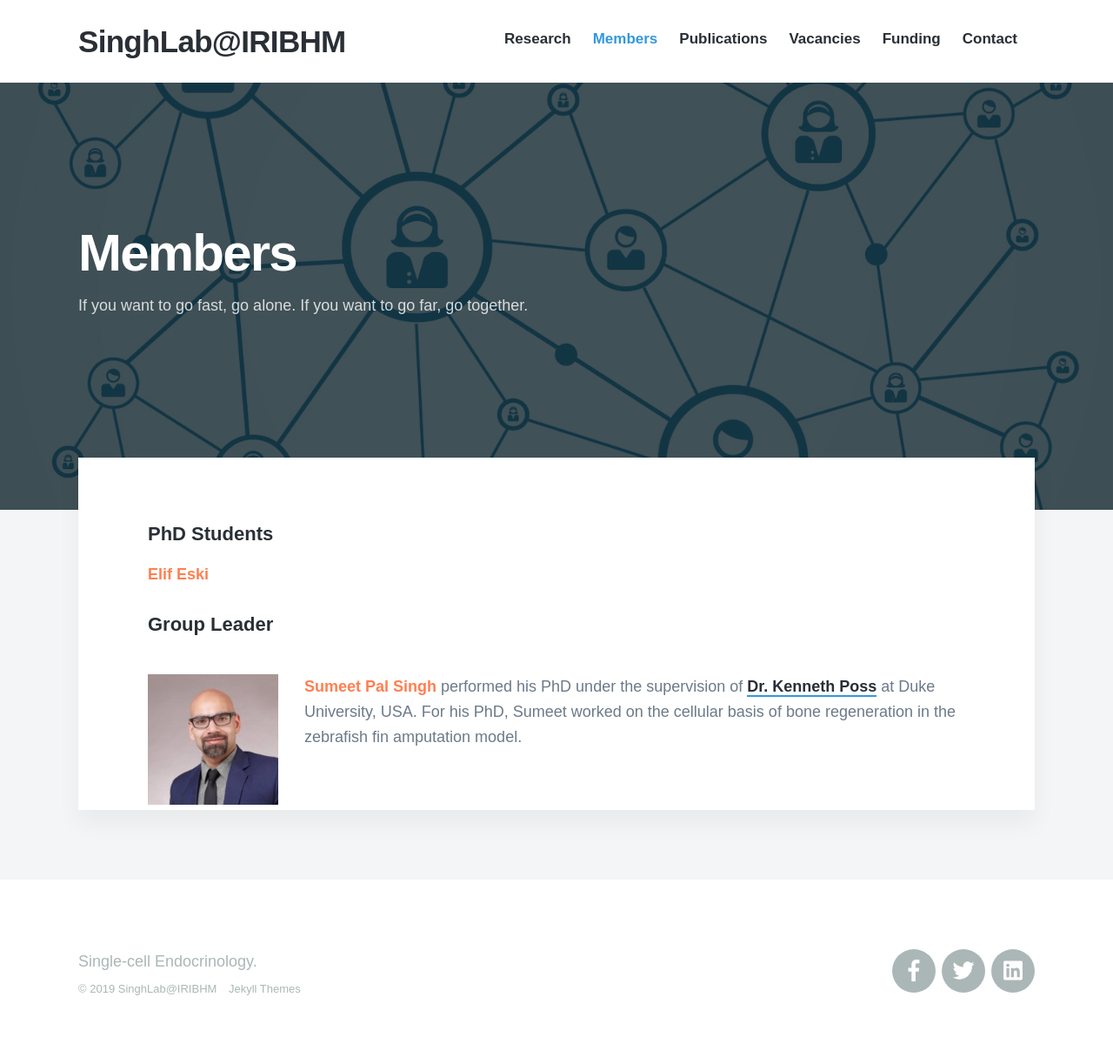
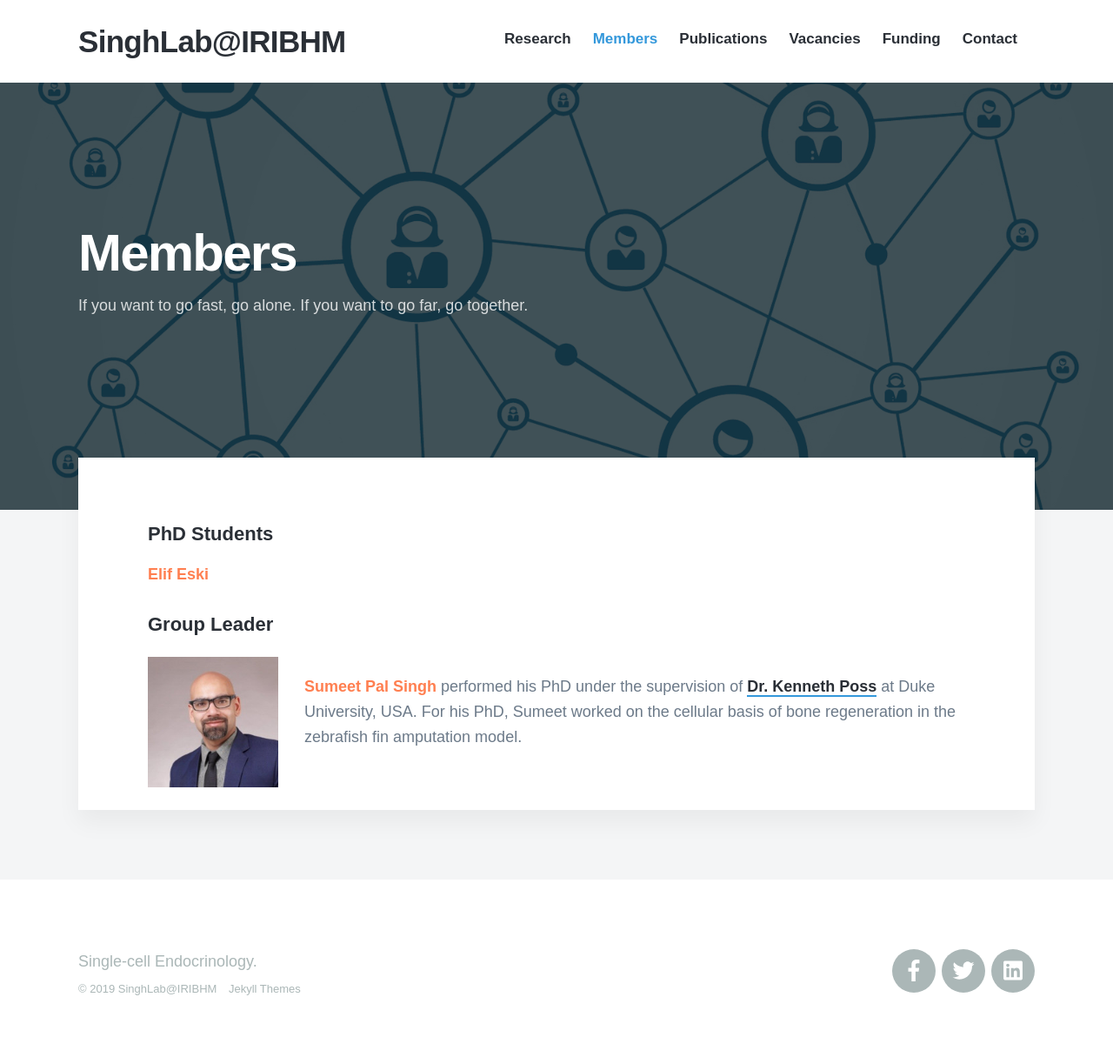
Before and after one commit to sumeetpalsingh/sumeetpalsingh.github.io, a Jekyll site: the page built from _pages/members.md, in a window 1280 px wide. Shown: the whole page at 87% size. Built offline with Jekyll 4.4.1, drawn with Linux system fonts in a browser that asks for light colours; nearby versions of some CDN libraries; some web fonts are replaced.

Commit message:
Update members.md

```diff
--- a/_pages/members.md
+++ b/_pages/members.md
@@ -11,6 +11,6 @@ featured_image: /images/demo/members.jpg
 <span style="color:coral">**Elif Eski**</span>
 
 #### Group Leader
-<img src="/images/members/sumeet.jpeg" alt="Sumeet" style="float:left;width:150px;height:150px;margin:0px 30px 0px 0px">
+<img src="/images/members/sumeet.jpeg" alt="Sumeet" style="float:left;width:150px;height:150px;margin:-20px 30px 0px 0px">
 
 <span style="color:coral">**Sumeet Pal Singh**</span> performed his PhD under the supervision of [Dr. Kenneth Poss](https://sites.duke.edu/posslab/) at Duke University, USA. For his PhD, Sumeet worked on the cellular basis of bone regeneration in the zebrafish fin amputation model.
```
